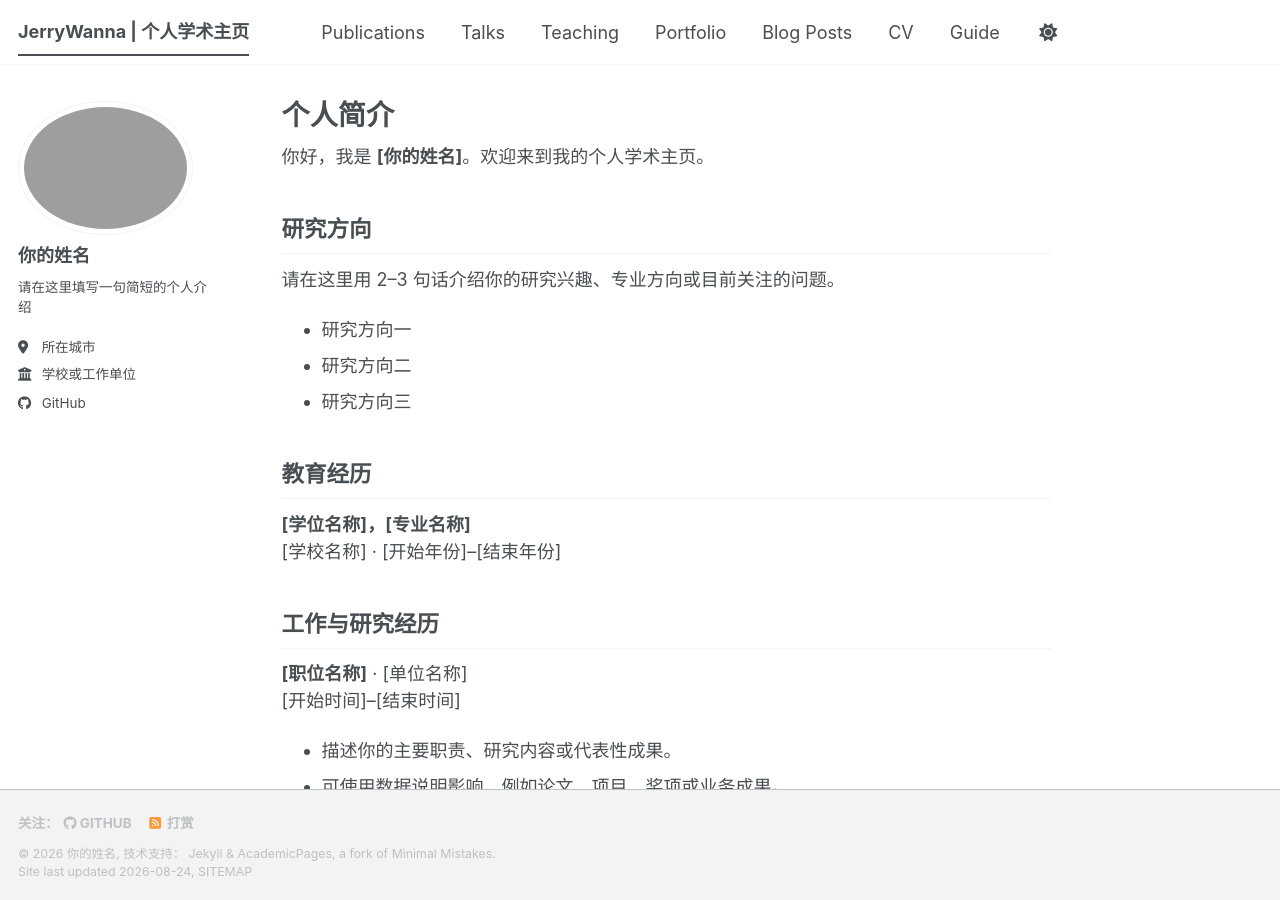
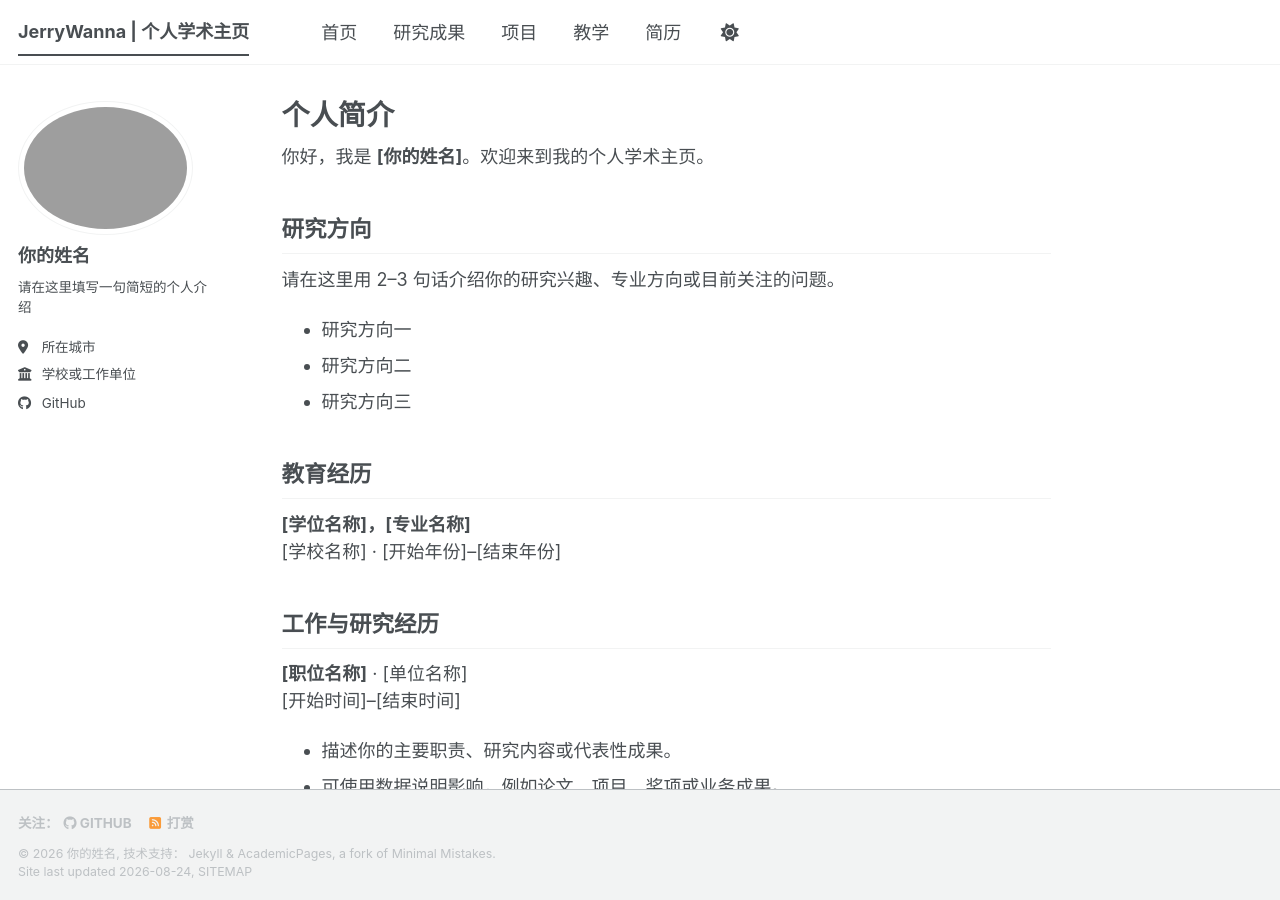
Before and after one commit to JerryWanna/JerryWanna.github.io, a Jekyll site: the page built from _pages/about.md, in a window 1280 px wide and 900 px high. Built offline with Jekyll 4.4.1, drawn with Linux system fonts in a browser that asks for light colours; a style sheet for code colours, icons or effects is not loaded; part of the change alters nothing that is shown.

Commit message:
Simplify navigation for resume template

```diff
--- a/_data/navigation.yml
+++ b/_data/navigation.yml
@@ -1,33 +1,15 @@
-# The following is the order of the links in the header of the website.
-#
-# Changing the order here will adjust the order and you can also add additional
-# links. Removing a link prevents it from showing in the header, but does not
-# prevent it from being included in the site.
-#
-# NOTE that only one of the CV options should be selected, the first is for the
-#      Markdown formatted page while the second is generated using JSON.
+main:
+  - title: "首页"
+    url: /
 
-main:
-  - title: "Publications"
+  - title: "研究成果"
     url: /publications/
 
-  - title: "Talks"
-    url: /talks/
+  - title: "项目"
+    url: /portfolio/
 
-  - title: "Teaching"
+  - title: "教学"
     url: /teaching/
 
-  - title: "Portfolio"
-    url: /portfolio/
-
-  - title: "Blog Posts"
-    url: /year-archive/
-
-  - title: "CV"
+  - title: "简历"
     url: /cv/
-
-  # - title: "CV"
-  #   url: /cv-json/
-
-  - title: "Guide"
-    url: /markdown/
```
